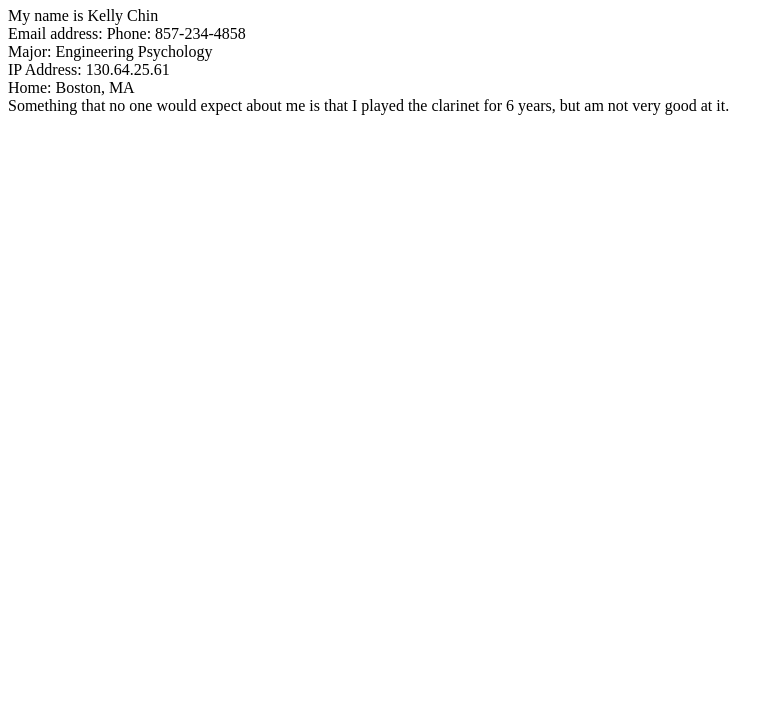
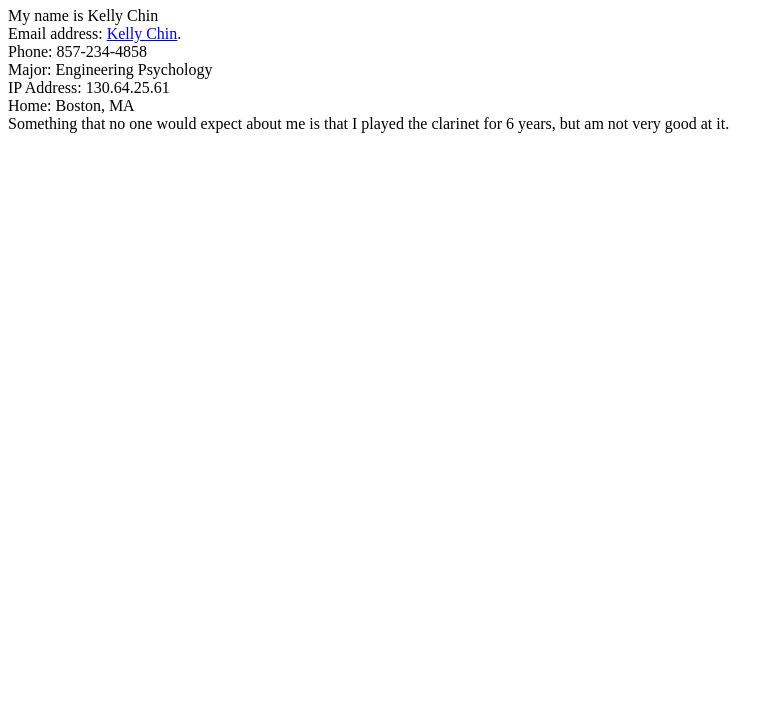
Before and after one commit to kchin06/intro, a plain HTML site: page index.html in a window 1280 px wide. Shown: the part 73-800 px from the top of the page, without its empty margins (0-784 px from the left). Drawn offline with Linux system fonts and the light colour scheme.

Commit message:
Update index.html

```diff
--- a/index.html
+++ b/index.html
@@ -9,7 +9,7 @@
       <h1>Hello World!</h1>
       <p>My name is Kelly Chin<br />
       Email address:
-        <a href="mailto:kelly.chin@tufts.edu"></a>
+        <a href="mailto:kelly.chin@tufts.edu">Kelly Chin</a>.<br />
       Phone: 857-234-4858<br />
       Major: Engineering Psychology<br />
       IP Address: 130.64.25.61<br />
```
